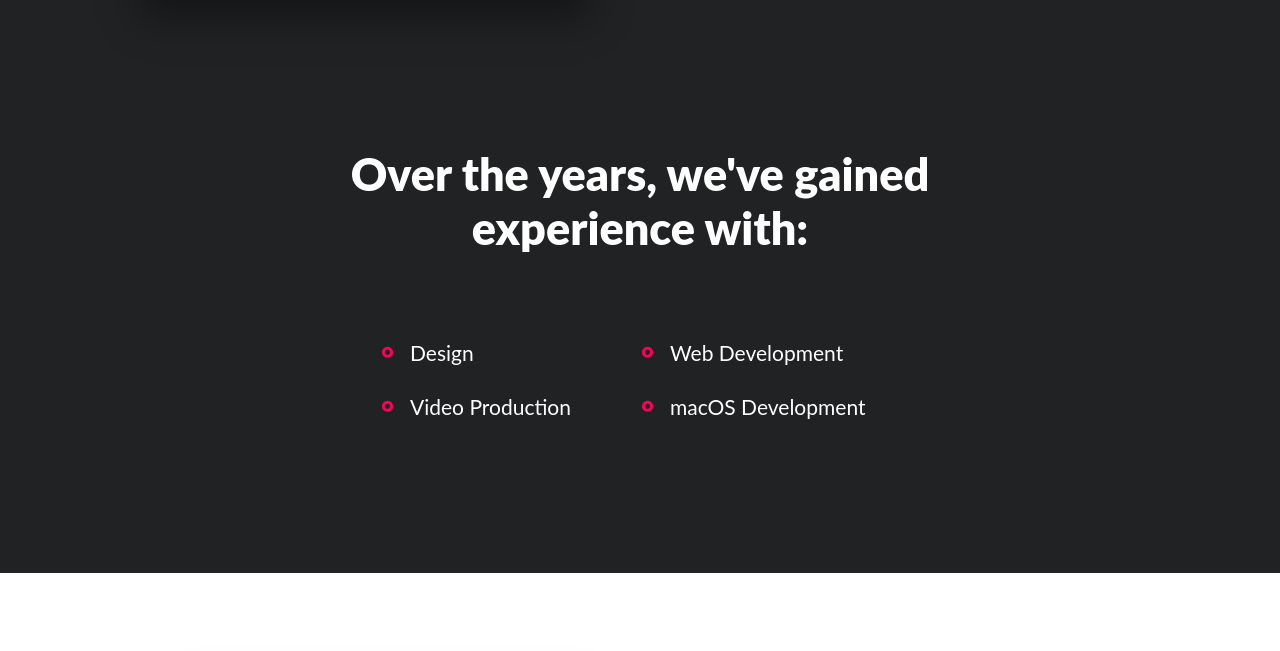
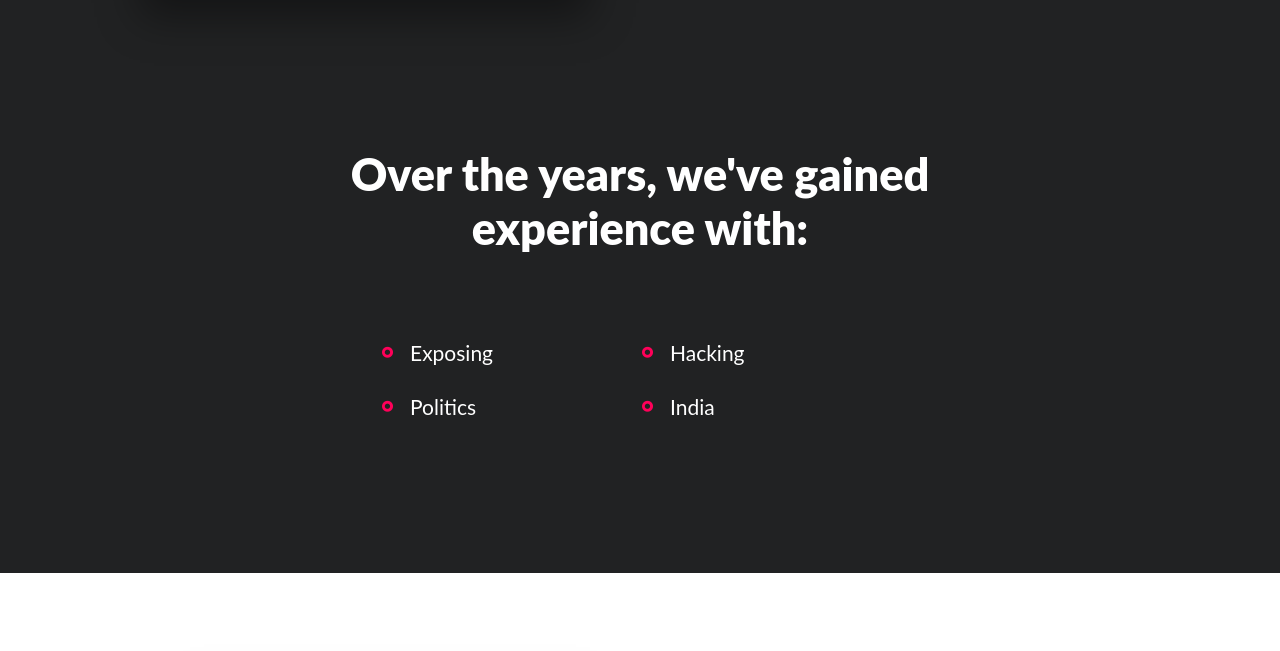
Before and after one commit to boringcuriosity/INGF, a plain HTML site: page index.htm in a window 1280 px wide. Shown: the part 1445-2096 px from the top of the page. Drawn offline with Linux system fonts and the light colour scheme; a web font is replaced by a local one.

Commit message:
Update index.htm

```diff
--- a/index.htm
+++ b/index.htm
@@ -27,7 +27,7 @@
 						</png>
 					</a>
 				</h1>
-				<a class="action mailto">Contact us</a>
+				<a href="https://blog.unveilindia.online">Blog</a>
 			</div>
 			<div class="content">
 				<span class="heading">We expose nifty things.</span>
@@ -53,14 +53,14 @@
 						</div>
 					</div>
 				</a>
-				<!-- <a href="https://favium.co" target="_blank" class="wrap">
+				<!-- <a href="https://bit.ly/2AfX6mN" target="_blank" class="wrap">
 					<div class="project" data-tilt data-tilt-speed="4000" data-tilt-max="10">
-						<img class="image" src="https://dt9iesgbunl8v.cloudfront.net/img/projects/favium.jpg" srcset="https://dt9iesgbunl8v.cloudfront.net/img/projects/favium@2x.jpg 2x" alt="Favium">
+						<img class="image" src="https://i.postimg.cc/MG3X17Zn/sahil-scam.png" srcset="https://i.postimg.cc/MG3X17Zn/sahil-scam.png" alt="Sahil Arora fully exposed!">
 						<div class="details">
-							<div class="type">Blog themes</div>
-							<p class="description -paralax">Simple, responsive & fully customizable themes for Tumblr.</p>
+							<div class="type">Article</div>
+							<p class="description -paralax">Sahil Arora founder of Zelaacoin exposed with his startup scams.</p>
 							<div class="bottom">
-								<div class="name -paralax">Favium</div>
+								<div class="name -paralax">Sahil Arora fully exposed!</div>
 								<div class="more">View project</div>
 							</div>
 						</div>
@@ -102,12 +102,12 @@
 			<div class="heading">Over the years, we've gained experience with:</div>
 			<ul class="list">
 				<div class="row">
-					<li class="item">Design</li>
-					<li class="item">Web Development</li>
+					<li class="item">Exposing</li>
+					<li class="item">Hacking</li>
 				</div>
 				<div class="row">
-					<li class="item">Video Production</li>
-					<li class="item">macOS Development</li>
+					<li class="item">Politics</li>
+					<li class="item">India</li>
 				</div>
 			</ul>
 		</div>
```
